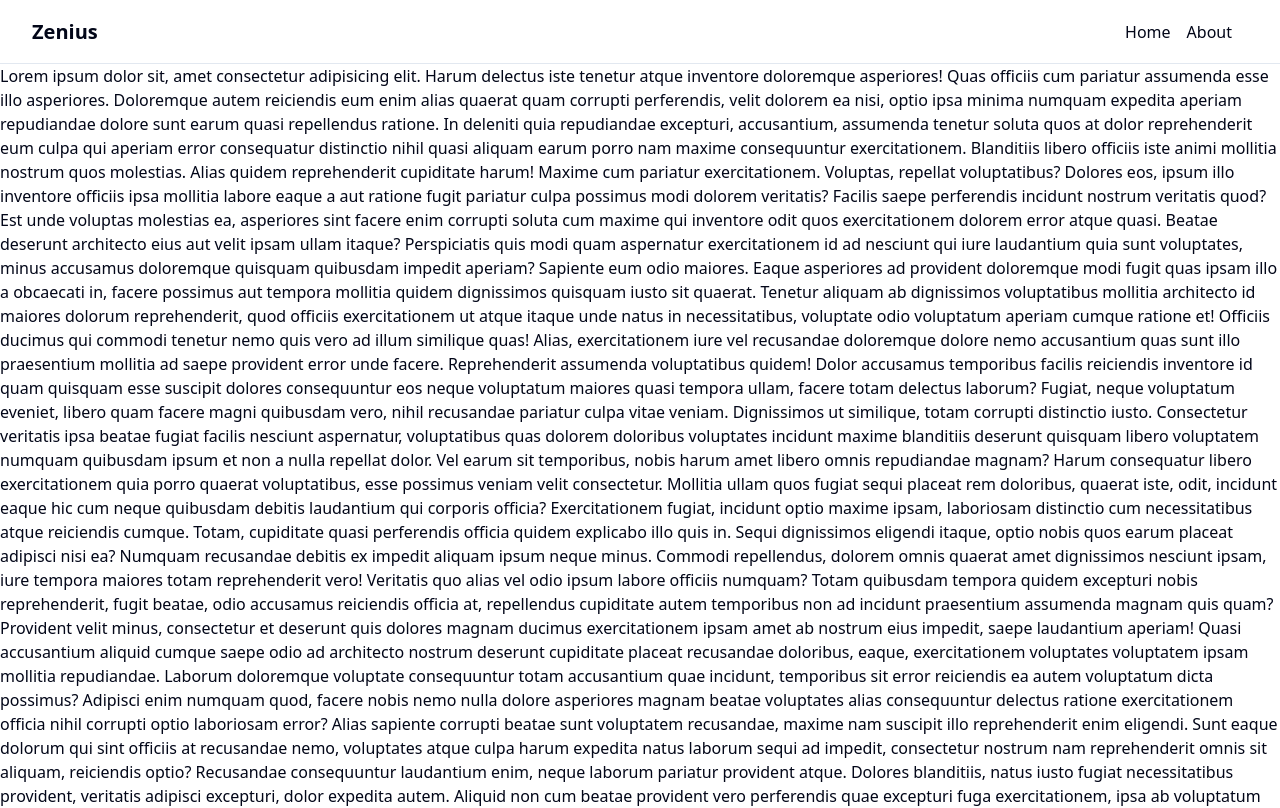
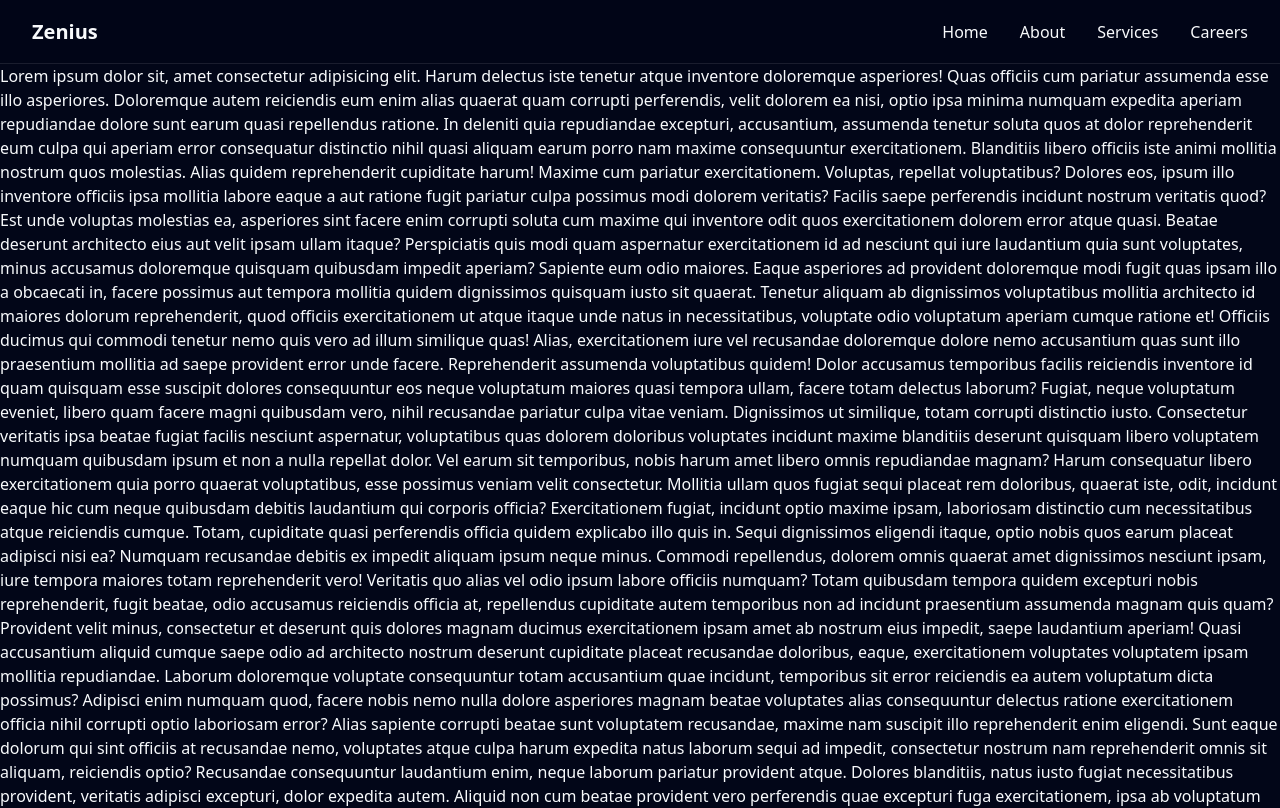
Before and after one commit to deekshithreddy34/Zeniuswebpage, a Next.js app: page / in a window 1280 px wide. Shown: the top 808 px of the page. Built offline with nearby package versions, Linux system fonts and the light colour scheme.

Commit message:
addedtheme

```diff
--- a/app/layout.tsx
+++ b/app/layout.tsx
@@ -3,7 +3,7 @@
 import "./globals.css";
 import { siteConfig } from "../config/site";
 import NavBar from "../components/NavBar";
-
+import { ThemeProvider } from "@/components/theme-provider"
 const geistSans = Geist({
   variable: "--font-geist-sans",
   subsets: ["latin"],
@@ -29,8 +29,17 @@
       <body
         className={`${geistSans.variable} ${geistMono.variable} antialiased`}
       >
-        <NavBar></NavBar>
-        {children}
+
+        <ThemeProvider
+            attribute="class"
+            defaultTheme="dark"
+            enableSystem
+            disableTransitionOnChange
+          >
+            <NavBar></NavBar>
+            {children}
+
+        </ThemeProvider>
       </body>
     </html>
   );
--- a/components/NavBar.tsx
+++ b/components/NavBar.tsx
@@ -1,14 +1,20 @@
 
 import React from 'react'
 import Link from 'next/link'
+
+import { Button } from "@/components/ui/button"
 const NavBar = () => {
   return (
     <nav className="h-16 bg-background/60 sticky top-0 border-b px-8 backdrop-blur flex items-center">
         <div className='font-bold text-xl'>Zenius</div>
-        <ul className='flex w-full justify-end space-x-4 '>
+        <ul className='flex w-full justify-end space-x-8 items-center'>
             <li> <Link href={"/"}>Home</Link>   </li>
             <li><Link href={"/about"}>About</Link> </li>
-            <li className="buttons"></li>
+            <li><Link href={"/Services"}>Services</Link></li>
+            <li><Link href={"/Careers"}>Careers</Link></li>
+        {/* <Button asChild>
+      <Link href="/login">Login</Link>
+    </Button> */}
         </ul>
 
     </nav>
--- /dev/null
+++ b/components/theme-provider.tsx
@@ -0,0 +1,13 @@
+
+
+"use client"
+
+import * as React from "react"
+import { ThemeProvider as NextThemesProvider } from "next-themes"
+
+export function ThemeProvider({
+  children,
+  ...props
+}: React.ComponentProps<typeof NextThemesProvider>) {
+  return <NextThemesProvider {...props}>{children}</NextThemesProvider>
+}
--- /dev/null
+++ b/components/ui/button.tsx
@@ -0,0 +1,58 @@
+import * as React from "react"
+import { Slot } from "@radix-ui/react-slot"
+import { cva, type VariantProps } from "class-variance-authority"
+
+import { cn } from "@/lib/utils"
+
+const buttonVariants = cva(
+  "inline-flex items-center justify-center gap-2 whitespace-nowrap rounded-md text-sm font-medium transition-all disabled:pointer-events-none disabled:opacity-50 [&_svg]:pointer-events-none [&_svg:not([class*='size-'])]:size-4 shrink-0 [&_svg]:shrink-0 outline-none focus-visible:border-ring focus-visible:ring-ring/50 focus-visible:ring-[3px] aria-invalid:ring-destructive/20 dark:aria-invalid:ring-destructive/40 aria-invalid:border-destructive",
+  {
+    variants: {
+      variant: {
+        default: "bg-primary text-primary-foreground hover:bg-primary/90",
+        destructive:
+          "bg-destructive text-white hover:bg-destructive/90 focus-visible:ring-destructive/20 dark:focus-visible:ring-destructive/40 dark:bg-destructive/60",
+        outline:
+          "border bg-background shadow-xs hover:bg-accent hover:text-accent-foreground dark:bg-input/30 dark:border-input dark:hover:bg-input/50",
+        secondary:
+          "bg-secondary text-secondary-foreground hover:bg-secondary/80",
+        ghost:
+          "hover:bg-accent hover:text-accent-foreground dark:hover:bg-accent/50",
+        link: "text-primary underline-offset-4 hover:underline",
+      },
+      size: {
+        default: "h-9 px-4 py-2 has-[>svg]:px-3",
+        sm: "h-8 rounded-md gap-1.5 px-3 has-[>svg]:px-2.5",
+        lg: "h-10 rounded-md px-6 has-[>svg]:px-4",
+        icon: "size-9",
+      },
+    },
+    defaultVariants: {
+      variant: "default",
+      size: "default",
+    },
+  }
+)
+
+function Button({
+  className,
+  variant,
+  size,
+  asChild = false,
+  ...props
+}: React.ComponentProps<"button"> &
+  VariantProps<typeof buttonVariants> & {
+    asChild?: boolean
+  }) {
+  const Comp = asChild ? Slot : "button"
+
+  return (
+    <Comp
+      data-slot="button"
+      className={cn(buttonVariants({ variant, size, className }))}
+      {...props}
+    />
+  )
+}
+
+export { Button, buttonVariants }
--- a/package.json
+++ b/package.json
@@ -9,10 +9,12 @@
     "lint": "eslint"
   },
   "dependencies": {
+    "@radix-ui/react-slot": "^1.2.3",
     "class-variance-authority": "^0.7.1",
     "clsx": "^2.1.1",
     "lucide-react": "^0.544.0",
     "next": "15.5.3",
+    "next-themes": "^0.4.6",
     "react": "19.1.0",
     "react-dom": "19.1.0",
     "tailwind-merge": "^3.3.1"
```
Also changed, not shown: 1 other file (tests, documents, lock files or other folders).
